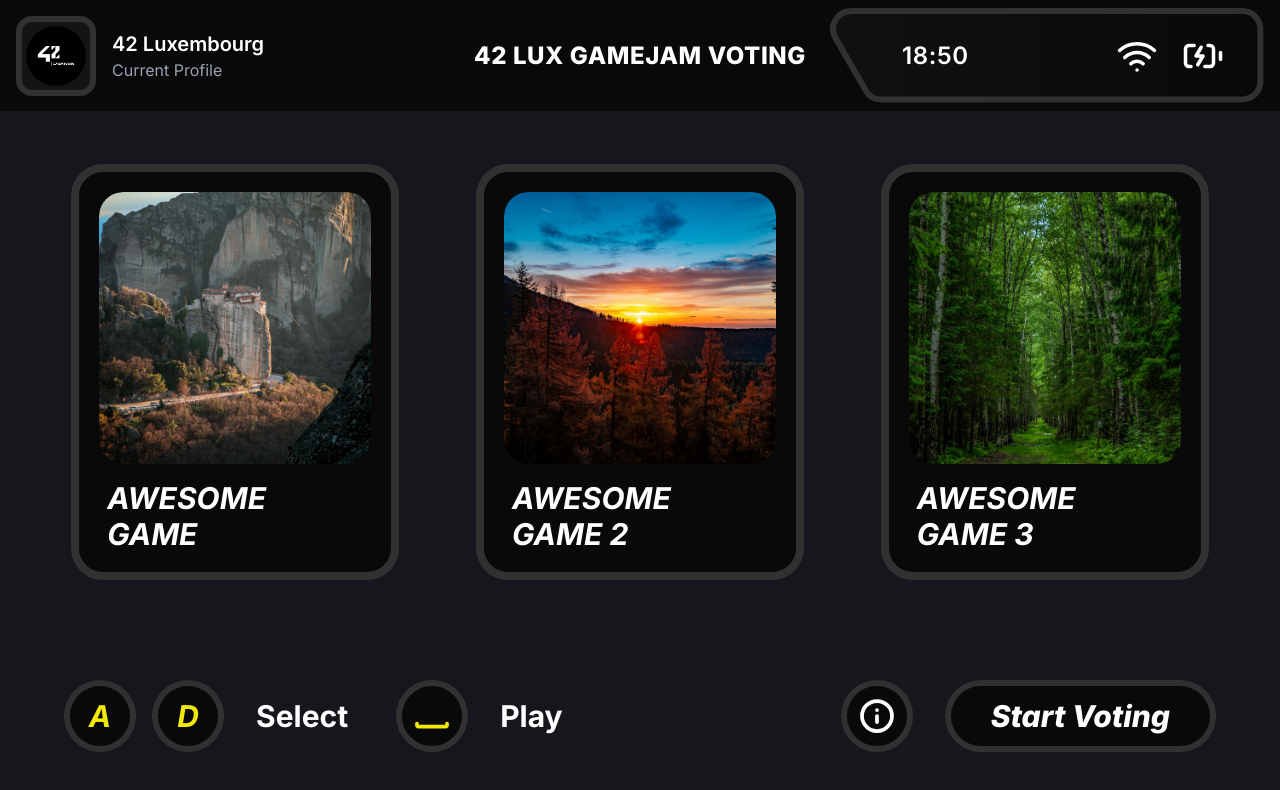
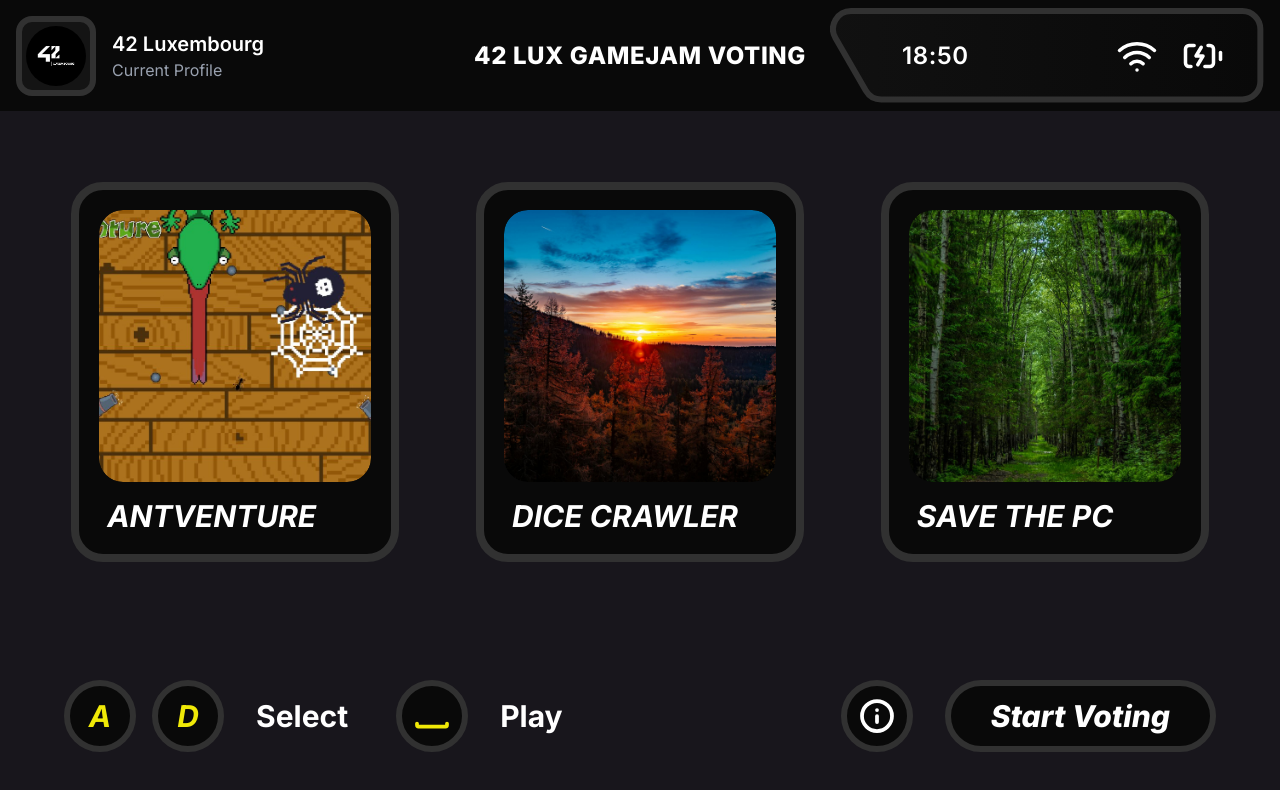
Before and after one commit to IanToujou/GameJam-Launcher-2026, a Next.js app: page / in a window 1280 px wide. Shown: the top 790 px of the page. Built offline with nearby package versions, Linux system fonts and the light colour scheme.

Commit message:
Added new packages

```diff
--- a/src-tauri/capabilities/default.json
+++ b/src-tauri/capabilities/default.json
@@ -19,7 +19,7 @@
           "args": [
             "-c",
             {
-              "validator": "^/home/ibour/Downloads/Games/[a-zA-Z0-9_\\-/\\.]+$"
+              "validator": "^/home/event/Downloads/Games/[a-zA-Z0-9_\\-/\\.]+$"
             }
           ],
           "sidecar": false
--- a/src/data/GameList.ts
+++ b/src/data/GameList.ts
@@ -6,24 +6,24 @@ import Cover3 from "@/public/assets/img/game_cover_3.jpg";
 const GameList: Game[] = [
     {
         id: 1,
-        name: "Awesome Game",
-        description: "A cool game about something cool or so.",
+        name: "Antventure",
+        description: "Play as a young ant to survive. Will you reach adulthood?",
         imageSrc: Cover1.src,
-        path: "TestGame/FT_TwinTowers.x86_64",
+        path: "AntVenture/Antventure.x86_64",
     },
     {
         id: 2,
-        name: "Awesome Game 2",
-        description: "A cool game about something cool or so.",
+        name: "Dice Crawler",
+        description: "A randomly generated RPG dungeon adventure.",
         imageSrc: Cover2.src,
-        path: "TestGame/FT_TwinTowers.x86_64",
+        path: "DiceCrawler/DiceCrawler.x86_64",
     },
     {
         id: 3,
-        name: "Awesome Game 3",
+        name: "Save The PC",
         description: "A cool game about something cool or so.",
         imageSrc: Cover3.src,
-        path: "TestGame/FT_TwinTowers.x86_64",
+        path: "SaveThePC/SaveThePC.x86_64",
     },
 ];
 
--- a/src/pages/index.tsx
+++ b/src/pages/index.tsx
@@ -30,12 +30,12 @@ export default function HomePage() {
             "Launching game ID " + selectedGame + " (" + GameList[selectedGame].name + ").",
         );
         console.log(
-            "Command: /bin/bash -c /home/ibour/Downloads/Games/" + GameList[selectedGame].path,
+            "Command: /bin/bash -c /home/event/Downloads/Games/" + GameList[selectedGame].path,
         );
         setTimeout(() => {
             Command.create("launch-game", [
                 "-c",
-                "/home/ibour/Downloads/Games/" + GameList[selectedGame].path,
+                "/home/event/Downloads/Games/" + GameList[selectedGame].path,
             ])
                 .execute()
                 .then((result) => {
```
Also changed, not shown: src/public/assets/img/game_cover_1.jpg, 1 other file (tests, documents, lock files or other folders).
